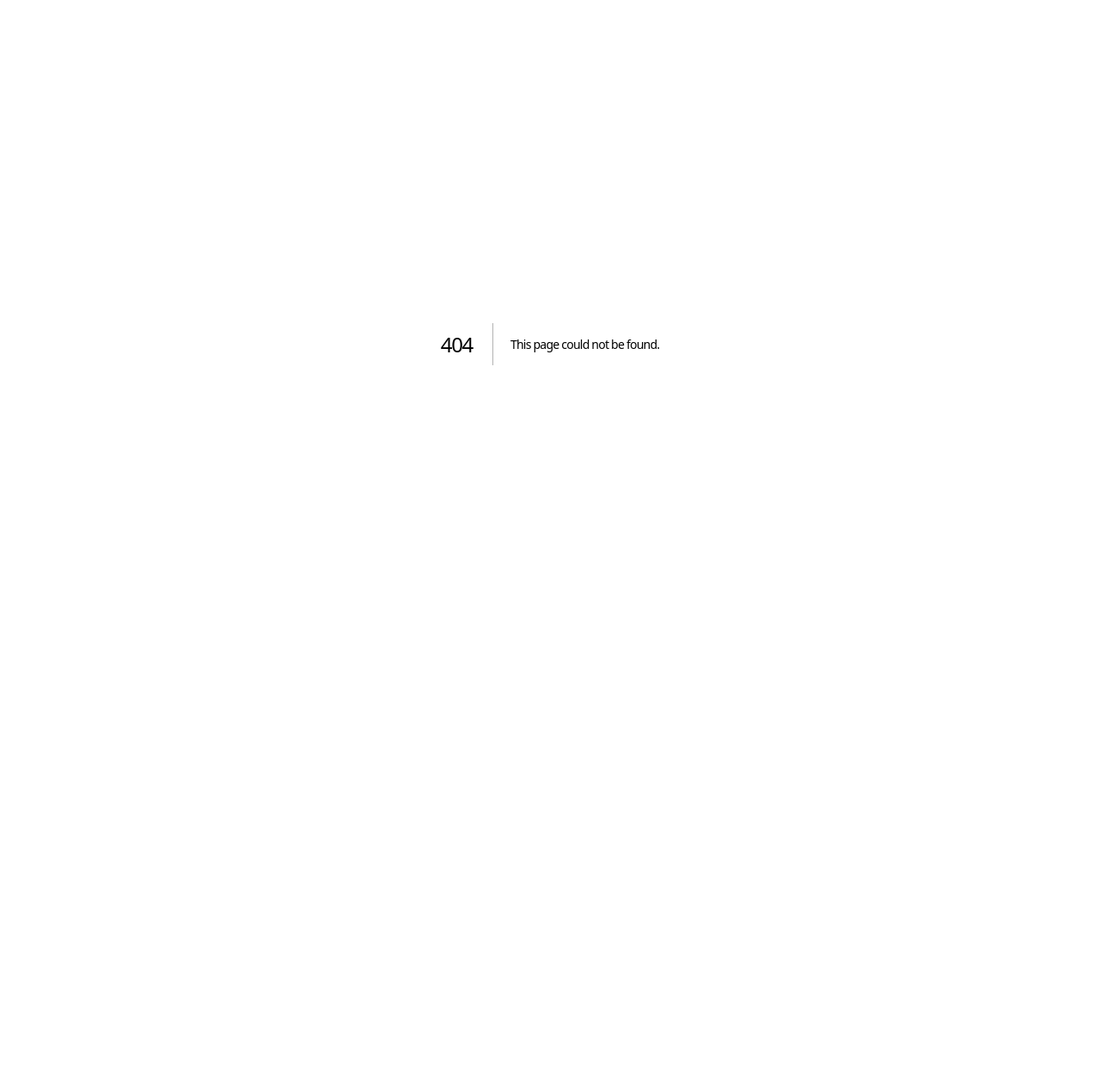
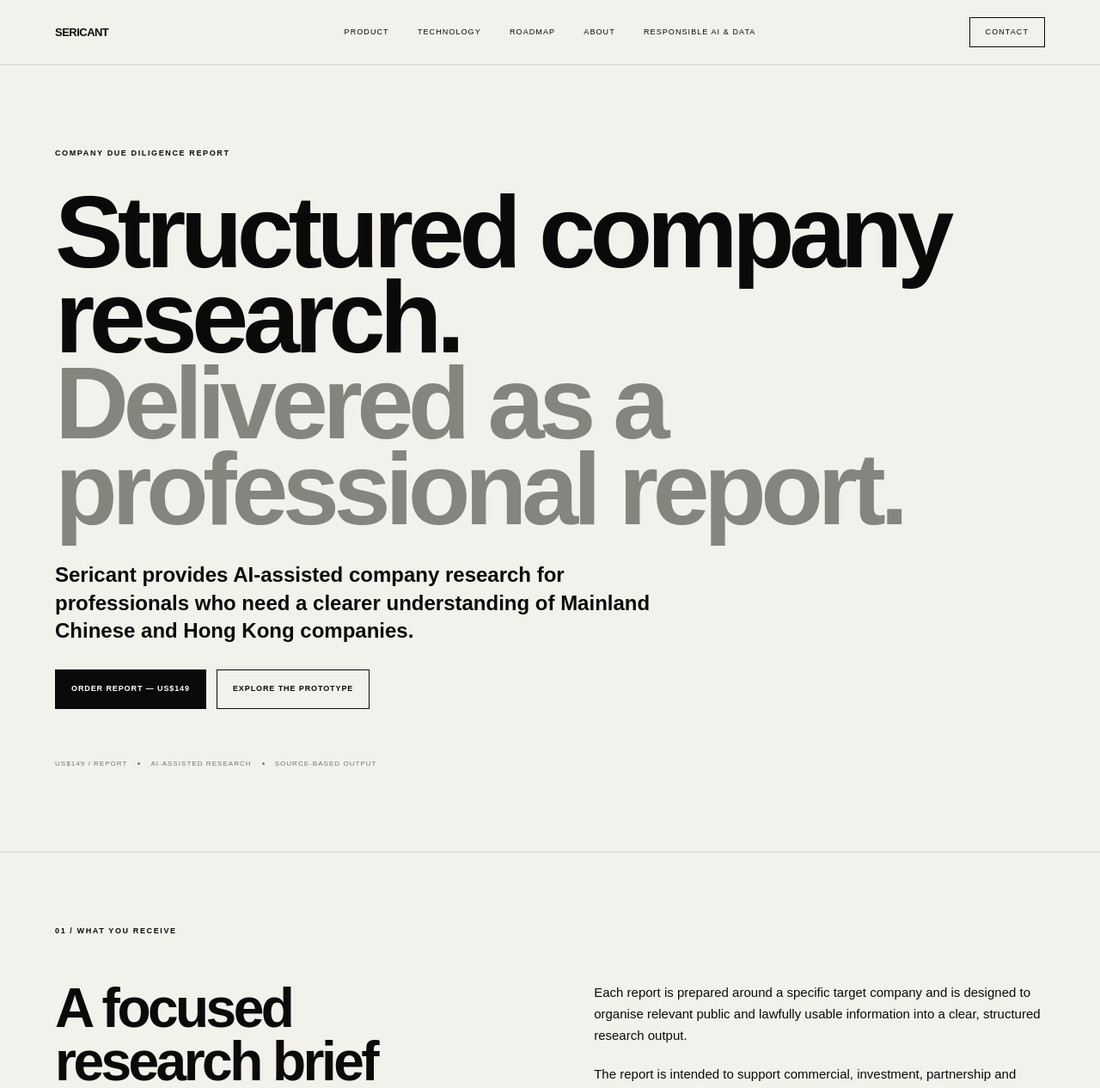
Before and after one commit to lingoescn-droid/sericant-website, a Next.js app: page /due-diligence in a window 1280 px wide. Before the commit this address had no page. Shown: the top 1266 px of the page at 86% size. Before the commit the page ends 800 px from the top, so only its background shows below. Built offline with nearby package versions, Linux system fonts and the light colour scheme.

Commit message:
Add Due Diligence page implementation
This file contains the implementation of the Due Diligence page, including the layout, sections, and links for ordering reports and contacting the company.

```diff
--- /dev/null
+++ b/app/due-diligence/page.tsx
@@ -0,0 +1,324 @@
+import Link from "next/link";
+
+const STRIPE_PAYMENT_LINK =
+  "https://buy.stripe.com/dRm3cx62edgF14octq3Nm01";
+
+export default function DueDiligencePage() {
+  return (
+    <main>
+      <header className="topbar">
+        <Link href="/" className="logo">
+          SERICANT
+        </Link>
+
+        <nav className="desktopNav">
+          <Link href="/#product">Product</Link>
+          <Link href="/#workflow">Technology</Link>
+          <Link href="/#roadmap">Roadmap</Link>
+          <Link href="/#about">About</Link>
+          <Link href="/responsible-ai-data">
+            Responsible AI & Data
+          </Link>
+        </nav>
+
+        <Link href="/#contact" className="topCta">
+          Contact
+        </Link>
+      </header>
+
+      <section className="hero">
+        <div className="eyebrow">
+          COMPANY DUE DILIGENCE REPORT
+        </div>
+
+        <h1>
+          Structured company research.
+          <br />
+          <em>Delivered as a professional report.</em>
+        </h1>
+
+        <p className="heroText">
+          Sericant provides AI-assisted company research for
+          professionals who need a clearer understanding of
+          Mainland Chinese and Hong Kong companies.
+        </p>
+
+        <div className="heroActions">
+          <a
+            href={STRIPE_PAYMENT_LINK}
+            target="_blank"
+            rel="noopener noreferrer"
+            className="btn primary"
+          >
+            Order Report — US$149
+          </a>
+
+          <Link href="/#demo" className="btn secondary">
+            Explore the prototype
+          </Link>
+        </div>
+
+        <div className="heroMeta">
+          <span>US$149 / REPORT</span>
+          <i />
+          <span>AI-ASSISTED RESEARCH</span>
+          <i />
+          <span>SOURCE-BASED OUTPUT</span>
+        </div>
+      </section>
+
+      <section className="section">
+        <div className="sectionLabel">
+          01 / WHAT YOU RECEIVE
+        </div>
+
+        <div className="twoCol">
+          <div>
+            <h2>
+              A focused research brief
+              <br />
+              <em>for better decisions.</em>
+            </h2>
+          </div>
+
+          <div className="bodyCopy">
+            <p>
+              Each report is prepared around a specific target
+              company and is designed to organise relevant public
+              and lawfully usable information into a clear,
+              structured research output.
+            </p>
+
+            <p>
+              The report is intended to support commercial,
+              investment, partnership and cross-border research.
+            </p>
+          </div>
+        </div>
+      </section>
+
+      <section className="section">
+        <div className="sectionLabel">
+          02 / STANDARD SCOPE
+        </div>
+
+        <div className="workflowGrid">
+          {[
+            [
+              "01",
+              "Company profile",
+              "Basic company identity, jurisdiction, business description and key corporate information."
+            ],
+            [
+              "02",
+              "Ownership & management",
+              "Available information on shareholders, directors, executives and relevant corporate relationships."
+            ],
+            [
+              "03",
+              "Business activity",
+              "Products, services, market positioning and publicly observable commercial activity."
+            ],
+            [
+              "04",
+              "Risk signals",
+              "Publicly available legal, regulatory, operational or reputational risk indicators where relevant."
+            ],
+            [
+              "05",
+              "Source review",
+              "Relevant sources reviewed and organised with provenance and timestamps where available."
+            ],
+            [
+              "06",
+              "AI-assisted synthesis",
+              "A concise research summary that distinguishes source facts from AI-assisted interpretation."
+            ]
+          ].map(([number, title, description]) => (
+            <article key={number} className="workflowCard">
+              <span>{number}</span>
+              <h3>{title}</h3>
+              <p>{description}</p>
+            </article>
+          ))}
+        </div>
+      </section>
+
+      <section className="darkSection">
+        <div className="sectionLabel light">
+          03 / IMPORTANT LIMITATIONS
+        </div>
+
+        <div className="twoCol">
+          <div>
+            <h2>
+              Research support,
+              <br />
+              <em>not legal advice.</em>
+            </h2>
+          </div>
+
+          <div className="bodyCopy lightCopy">
+            <p>
+              Sericant&apos;s Company Due Diligence Report is an
+              informational research product. It is not a legal
+              opinion, audit, credit rating, investment
+              recommendation, formal KYC determination or AML
+              certification.
+            </p>
+
+            <p>
+              Coverage depends on the availability and lawful
+              usability of relevant information. Some ownership,
+              financial, litigation, regulatory or historical
+              information may not be publicly available.
+            </p>
+
+            <p>
+              Where specialist legal, tax, accounting or regulatory
+              advice is required, users should consult appropriately
+              qualified professional advisers.
+            </p>
+          </div>
+        </div>
+      </section>
+
+      <section className="section">
+        <div className="sectionLabel">
+          04 / HOW IT WORKS
+        </div>
+
+        <div className="workflowGrid">
+          {[
+            [
+              "01",
+              "Order",
+              "Purchase one Company Due Diligence Report through secure Stripe checkout."
+            ],
+            [
+              "02",
+              "Submit company details",
+              "After payment, provide the target company name, jurisdiction, website and your key research questions."
+            ],
+            [
+              "03",
+              "Research",
+              "Sericant reviews relevant information and prepares a structured research report."
+            ],
+            [
+              "04",
+              "Delivery",
+              "The completed report is delivered electronically to the email address provided."
+            ]
+          ].map(([number, title, description]) => (
+            <article key={number} className="workflowCard">
+              <span>{number}</span>
+              <h3>{title}</h3>
+              <p>{description}</p>
+            </article>
+          ))}
+        </div>
+      </section>
+
+      <section className="section">
+        <div className="sectionLabel">
+          05 / PRICE
+        </div>
+
+        <div
+          style={{
+            borderTop: "1px solid var(--line)",
+            borderBottom: "1px solid var(--line)",
+            padding: "42px 0",
+            display: "grid",
+            gridTemplateColumns: "1fr auto",
+            gap: "40px",
+            alignItems: "center"
+          }}
+        >
+          <div>
+            <div className="miniLabel">
+              COMPANY DUE DILIGENCE REPORT
+            </div>
+
+            <h2
+              style={{
+                marginTop: "14px",
+                fontSize: "clamp(36px, 5vw, 64px)"
+              }}
+            >
+              US$149
+            </h2>
+
+            <p
+              style={{
+                maxWidth: "640px",
+                marginTop: "16px",
+                color: "var(--muted)",
+                lineHeight: 1.7
+              }}
+            >
+              One report for one target company.
+              Additional scope or specialist research may require
+              a separate quotation.
+            </p>
+          </div>
+
+          <a
+            href={STRIPE_PAYMENT_LINK}
+            target="_blank"
+            rel="noopener noreferrer"
+            className="btn primary"
+          >
+            Order Report →
+          </a>
+        </div>
+      </section>
+
+      <section className="contact">
+        <div className="sectionLabel">
+          06 / QUESTIONS
+        </div>
+
+        <h2>
+          Need to confirm
+          <br />
+          the research scope?
+        </h2>
+
+        <a
+          href="mailto:hello@sericant.com"
+          className="contactEmail"
+        >
+          hello@sericant.com ↗
+        </a>
+
+        <p>Sericant Limited · Hong Kong</p>
+      </section>
+
+      <footer>
+        <div className="footerBrand">
+          SERICANT
+        </div>
+
+        <div className="footerLinks">
+          <Link href="/responsible-ai-data">
+            Responsible AI & Data
+          </Link>
+
+          <Link href="/privacy">
+            Privacy
+          </Link>
+
+          <Link href="/terms">
+            Terms
+          </Link>
+        </div>
+
+        <div>
+          © 2026 Sericant Limited
+        </div>
+      </footer>
+    </main>
+  );
+}
```
